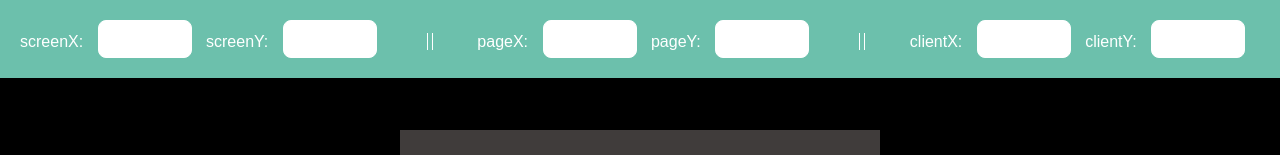
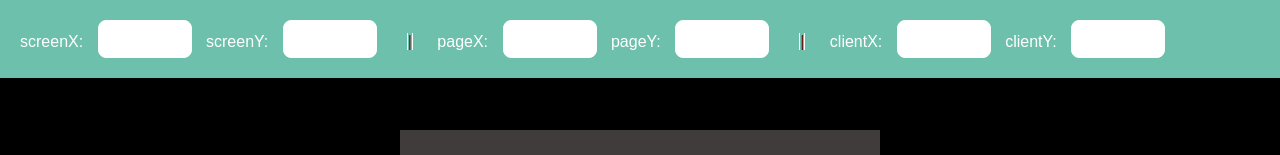
Before and after one commit to ponomvv/js_jquery, a plain HTML site: page 06/position.html in a window 1280 px wide. Shown: the top 155 px of the page. Drawn offline with Linux system fonts and the light colour scheme; a web font is replaced by a local one.

```diff
--- a/06/css/c06.css
+++ b/06/css/c06.css
@@ -260,10 +260,10 @@
 #body #page {margin-top: 130px;}
 
 .divider {
-  margin: 0 40px;
+  margin: 0 20px;
   border-left: 1px solid #fff;
   border-right: 1px solid #fff;
-  color: #6cc0ac;}
+  color: #681818;}
 
 
 /* Character Counter */
```
Also changed, not shown: 06/event-listener-with-parameters.html (+5 -4 lines), 06/form.html (+1 -0 lines), 05/css/c05.css (indentation only), 06/position.html (line endings or trailing spaces).
